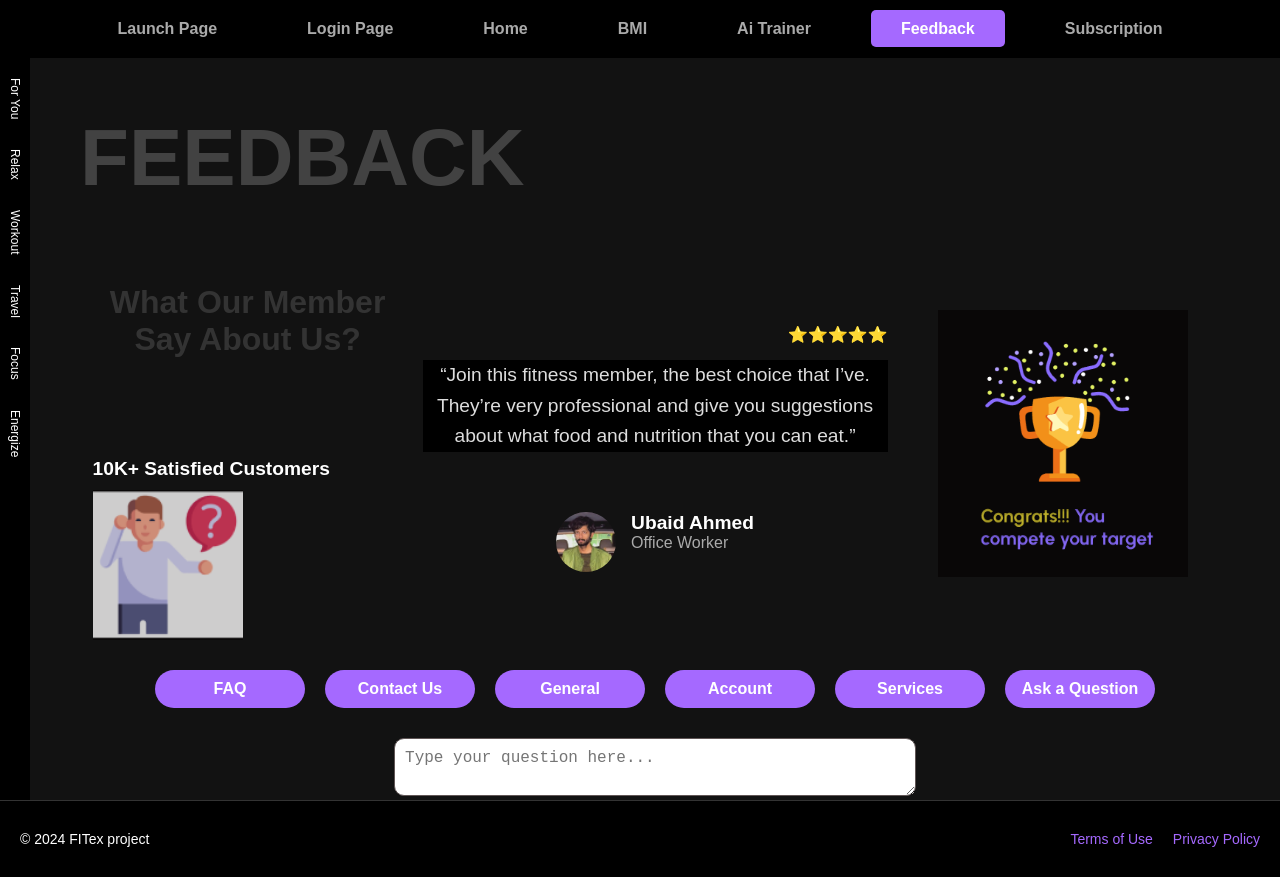
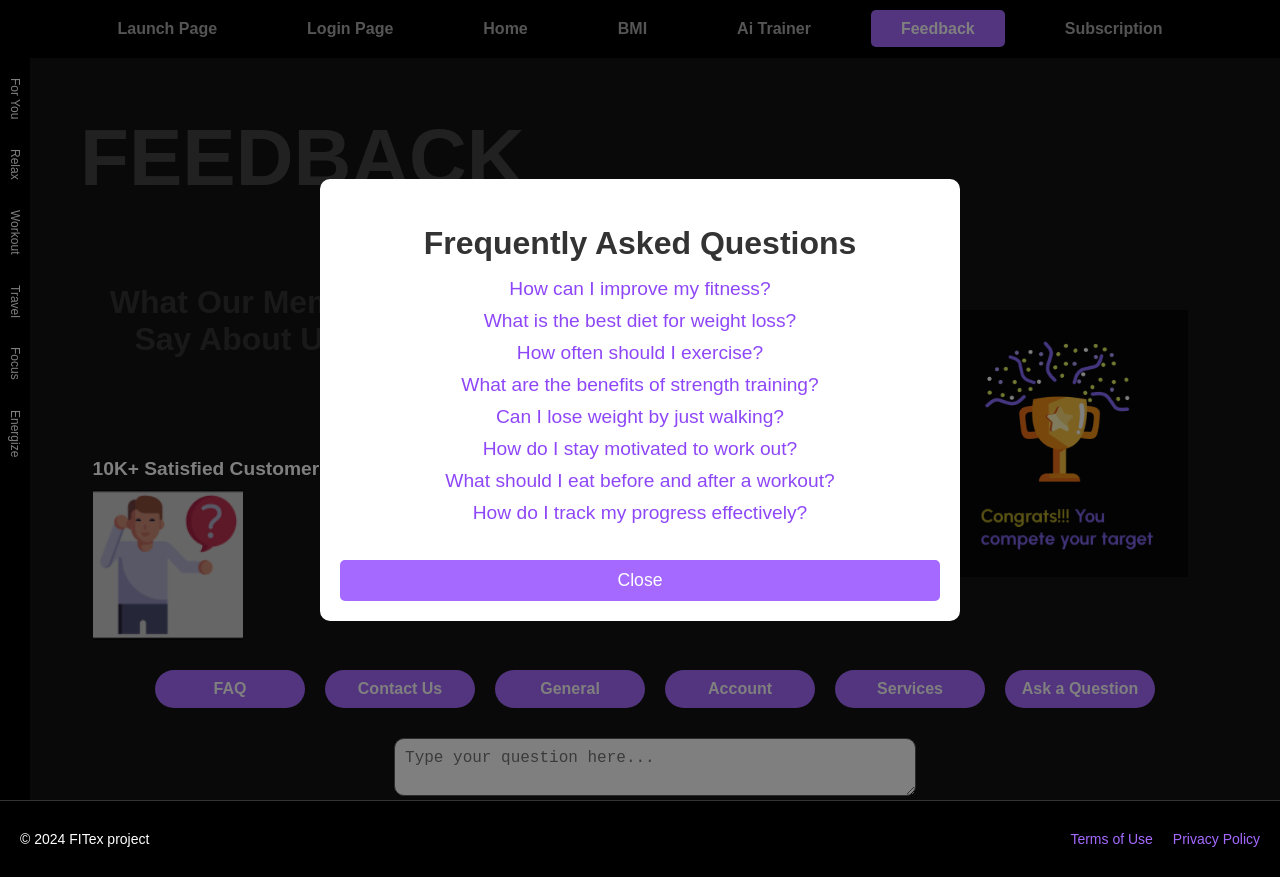
Before and after one commit to hassaanafzal-ha/FITex, a React (Create React App) app: page /feedback in a window 1280 px wide. Both pictures are taken after a click on the button "FAQ". Built offline with nearby package versions, Linux system fonts and the light colour scheme.

Commit message:
Updated Feedback/FAQ

```diff
--- a/src/components/Feedback.css
+++ b/src/components/Feedback.css
@@ -156,6 +156,58 @@
     font-weight: 600;
     color: #fff;
 }
+
+.faq-modal {
+    position: fixed;
+    top: 0;
+    left: 0;
+    width: 100%;
+    height: 100%;
+    background-color: rgba(0, 0, 0, 0.5); /* Semi-transparent background */
+    display: flex;
+    justify-content: center;
+    align-items: center;
+    z-index: 1000;
+  }
+
+  .faq-modal .modal-content {
+    background-color: #fff;
+    padding: 20px;
+    border-radius: 10px;
+    text-align: center;
+    width: 80%;
+    max-width: 600px;
+  }
+
+  .faq-modal h2 {
+    font-size: 2rem;
+    margin-bottom: 10px;
+  }
+
+  .faq-modal ul {
+    color: #8e47f8;
+    list-style-type: none;
+    padding: 0;
+  }
+
+  .faq-modal ul li {
+    font-size: 1.2rem;
+    margin: 10px 0;
+  }
+
+  .faq-modal .close-modal {
+    margin-top: 20px;
+    padding: 10px 20px;
+    background-color: #a569ff;
+    color: white;
+    border: none;
+    border-radius: 5px;
+    cursor: pointer;
+  }
+
+  .faq-modal .close-modal:hover {
+    background-color: #8a47cc;
+  }
 
 /* Buttons Section */
 .buttons-section {
--- a/src/components/Feedback.js
+++ b/src/components/Feedback.js
@@ -8,11 +8,31 @@ const Feedback = () => {
   const [question, setQuestion] = useState(""); // State to store the question input
   const [submittedQuestion, setSubmittedQuestion] = useState(null); // State to store the submitted question
   const [showContactInfo, setShowContactInfo] = useState(false); // State to toggle contact info
+  const [showFAQ, setShowFAQ] = useState(false); // State to toggle FAQ modal visibility
 
+  // List of FAQ questions
+  const faqQuestions = [
+    "How can I improve my fitness?",
+    "What is the best diet for weight loss?",
+    "How often should I exercise?",
+    "What are the benefits of strength training?",
+    "Can I lose weight by just walking?",
+    "How do I stay motivated to work out?",
+    "What should I eat before and after a workout?",
+    "How do I track my progress effectively?"
+  ];
+
+  // Toggle FAQ section visibility
+  const handleFAQClick = () => {
+    setShowFAQ(!showFAQ); // Toggle the FAQ visibility
+  };
+
+  // Handle question input
   const handleQuestionChange = (e) => {
     setQuestion(e.target.value); // Update question as user types
   };
 
+  // Submit question
   const handleQuestionSubmit = () => {
     if (question.trim()) {
       setSubmittedQuestion(question); // Set submitted question to display below
@@ -20,12 +40,18 @@ const Feedback = () => {
     }
   };
 
+  // Handle contact info modal
   const handleContactClick = () => {
     setShowContactInfo(true); // Show the contact information modal
   };
 
   const closeContactInfo = () => {
     setShowContactInfo(false); // Close the contact information modal
+  };
+
+  // Close FAQ modal
+  const closeFAQModal = () => {
+    setShowFAQ(false); // Close the FAQ modal
   };
 
   return (
@@ -73,7 +99,7 @@ const Feedback = () => {
 
       {/* Buttons Below Review */}
       <div className="buttons-section">
-        <button>FAQ</button>
+        <button onClick={handleFAQClick}>FAQ</button>
         <button onClick={handleContactClick}>Contact Us</button>
         <button>General</button>
         <button>Account</button>
@@ -118,6 +144,23 @@ const Feedback = () => {
           </div>
         </div>
       )}
+
+      {/* FAQ Modal */}
+      {showFAQ && (
+        <div className="faq-modal">
+          <div className="modal-content">
+            <h2>Frequently Asked Questions</h2>
+            <ul>
+              {faqQuestions.map((question, index) => (
+                <li key={index}>{question}</li>
+              ))}
+            </ul>
+            <button className="close-modal" onClick={closeFAQModal}>
+              Close
+            </button>
+          </div>
+        </div>
+      )}
     </div>
   );
 };
```
